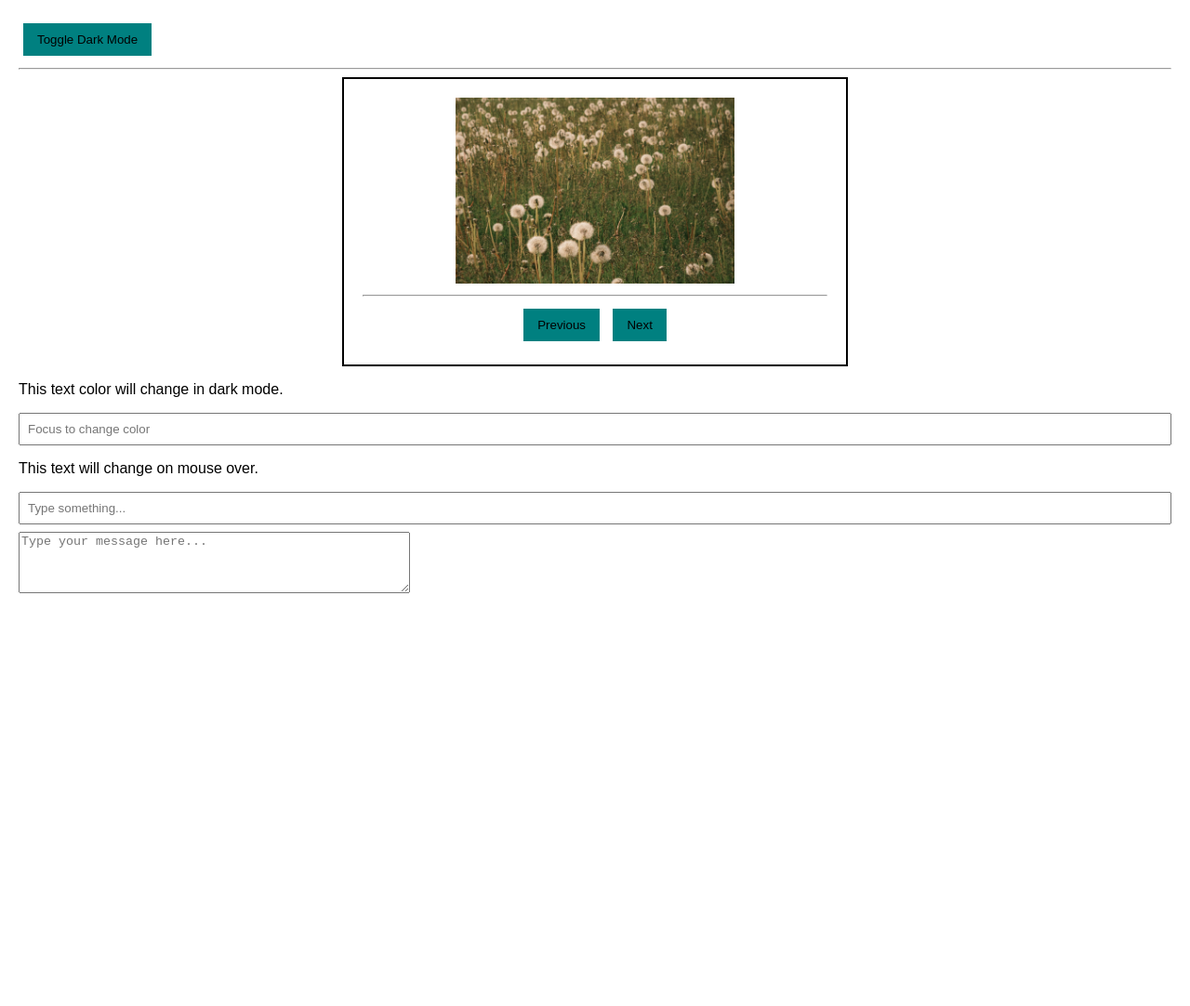
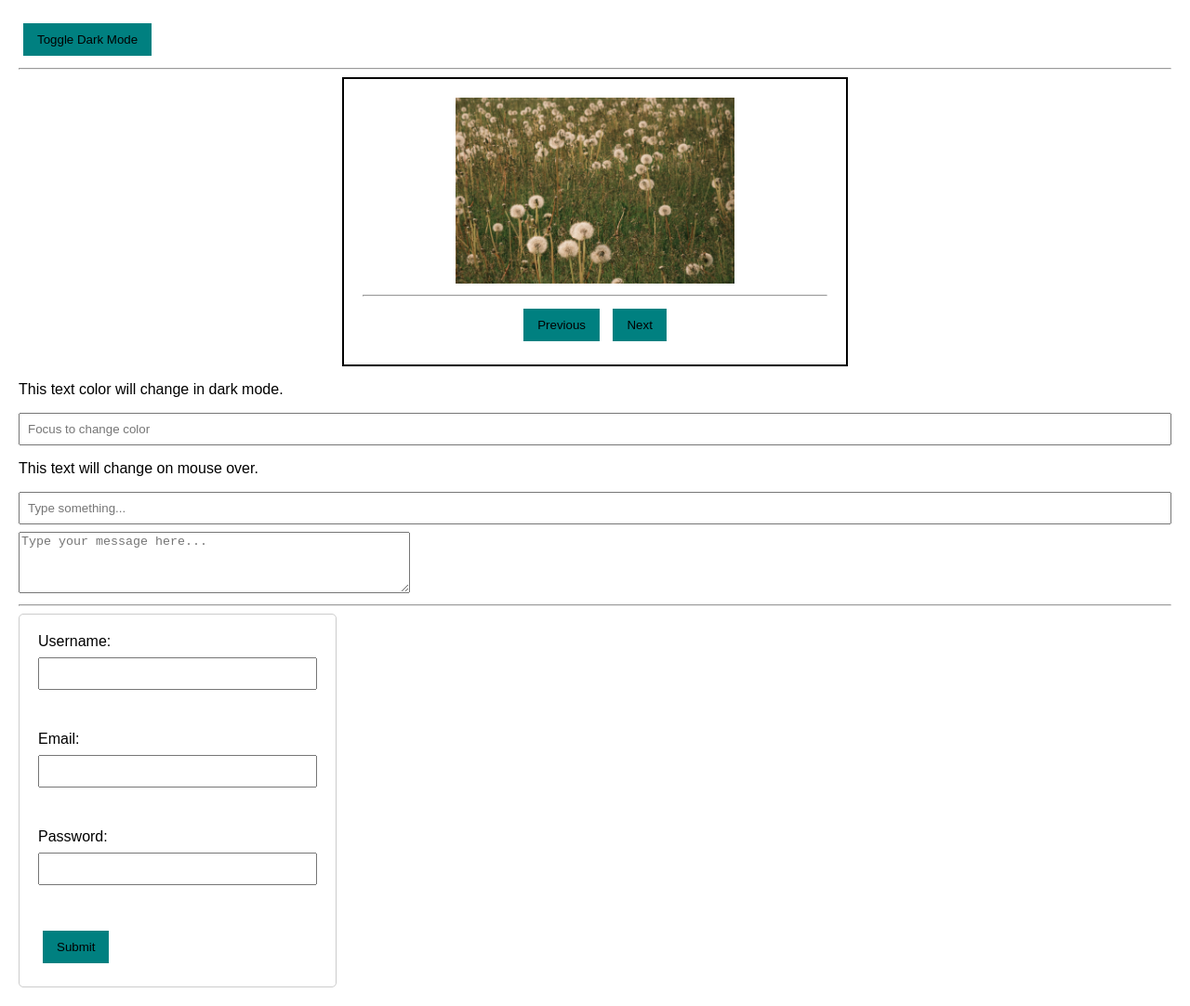
Before and after one commit to lugaye/july-2025-cohort-week-6-session-3, a plain HTML site: page index.html in a window 1280 px wide. Shown: the whole page at 93% size. Before the commit the page ends 800 px from the top, so only its background shows below. Drawn offline with Linux system fonts and the light colour scheme.

Commit message:
Add files via upload

```diff
--- a/index.html
+++ b/index.html
@@ -32,6 +32,23 @@
 
     <textarea id="myTextArea" rows="4" cols="50" placeholder="Type your message here..."></textarea>
 
+    <hr>
+    <!-- form validation -->
+    <form id="myForm">
+        <label for="username">Username:</label>
+        <input type="text" id="username" name="username">
+        <span id="usernameError" class="error"></span>
+        <br><br>
+        <label for="email">Email:</label>
+        <input type="email" id="email" name="email">
+        <span id="emailError" class="error"></span>
+        <br><br>
+        <label for="password">Password:</label>
+        <input type="password" id="password" name="password">
+        <span id="passwordError" class="error"></span>
+        <br><br>
+        <button type="submit">Submit</button>
+    </form>
 
     <script src="scripts/script.js"></script>
 </body>
```
